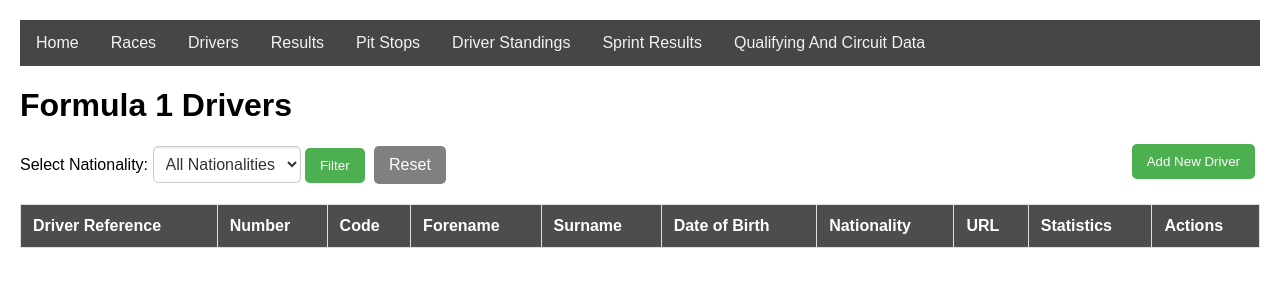
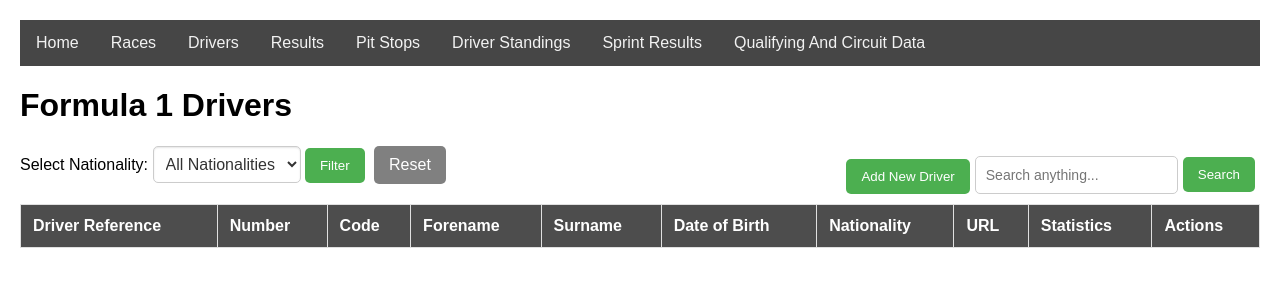
Before and after one commit to itudb2312/itudb2312, a Flask app: page /drivers in a window 1280 px wide. Shown: the top 300 px of the page. Run offline with Flask 3, Linux system fonts and the light colour scheme; data that the repository does not hold is empty.

Commit message:
Updated css, added search bar to drivers
Updated style.css for search bar in drivers.css
Updated drivers.html and added search bar
Updated app.py and added search bar query in drivers approute
Updated about_driver and added real time picture fetching javascript code for pictures of F1 drivers in stats

```diff
--- a/app.py
+++ b/app.py
@@ -83,15 +83,40 @@ def get_winner(race_id):
 @app.route('/drivers', methods=['GET', 'POST'])
 def drivers():
     if request.method == 'POST':
-        selected_nationality = request.form.get('selected_nationality')
-        if selected_nationality and selected_nationality != 'all':
+        # Check if a search query is present
+        search_query = request.form.get('search_query', None)
+
+        # Check if a nationality filter is present
+        selected_nationality = request.form.get('selected_nationality', 'all')
+
+        if search_query:
+            # If a search query is present, filter the drivers based on it
+            search_query = f"%{search_query}%"
+            select_query = """
+                SELECT * FROM drivers
+                WHERE driverRef LIKE %s
+                    OR number LIKE %s
+                    OR code LIKE %s
+                    OR forename LIKE %s
+                    OR surname LIKE %s
+                    OR dob LIKE %s
+                    OR nationality LIKE %s
+                    OR url LIKE %s
+            """
+            cursor.execute(select_query, (search_query, search_query, search_query, search_query, search_query, search_query, search_query, search_query))
+        elif selected_nationality and selected_nationality != 'all':
+            # If a nationality filter is present, filter the drivers based on it
             select_query = f"SELECT * FROM drivers WHERE nationality = '{selected_nationality}'"
+            cursor.execute(select_query)
         else:
+            # If no search query and no nationality filter, retrieve all drivers
             select_query = "SELECT * FROM drivers"
+            cursor.execute(select_query)
     else:
+        # Retrieve all drivers when no form is submitted
         select_query = "SELECT * FROM drivers"
+        cursor.execute(select_query)
 
-    cursor.execute(select_query)
     result = cursor.fetchall()
 
     # Retrieve distinct nationalities for the dropdown menu
@@ -99,6 +124,7 @@ def drivers():
     nationalities = cursor.fetchall()
 
     return render_template('drivers.html', drivers=result, nationalities=nationalities)
+
 
 @app.route('/about_driver/<int:driver_id>')
 def about_driver(driver_id):
--- a/static/styles/style.css
+++ b/static/styles/style.css
@@ -258,3 +258,21 @@ button:hover, select:hover, form button:hover {
     font-weight: bold;
     color: #333;
 }
+.search-form {
+    float: right;
+    margin-top: 10px;
+    margin-bottom: auto;
+}
+
+.search-container {
+    display: flex;
+    align-items: center;
+}
+
+#search_query {
+    padding: 10px;
+    border: 1px solid #ccc;
+    border-radius: 5px;
+    margin-right: 5px;
+    font-size: 14px;
+}
--- a/templates/drivers.html
+++ b/templates/drivers.html
@@ -41,6 +41,14 @@
 
         <h1>Formula 1 Drivers</h1>
 
+        <form method="post" action="{{ url_for('drivers') }}" class="search-form">
+            <label for="search_query" class="visually-hidden"></label>
+            <div class="search-container">
+                <input type="text" name="search_query" id="search_query" placeholder="Search anything...">
+                <button type="submit">Search</button>
+            </div>
+        </form>
+
         <form method="post" action="{{ url_for('drivers') }}">
             <label for="selected_nationality">Select Nationality:</label>
             <select name="selected_nationality" id="selected_nationality">
@@ -54,7 +62,7 @@
         </form>
 
 
-        <div style="float: right; margin-top: -40px;">
+        <div style="float: right; margin-top: -25px;">
             <button onclick="openAddModal()">Add New Driver</button>
         </div>
 
```
Also changed, not shown: templates/about_driver.html (+42 -0 lines).
